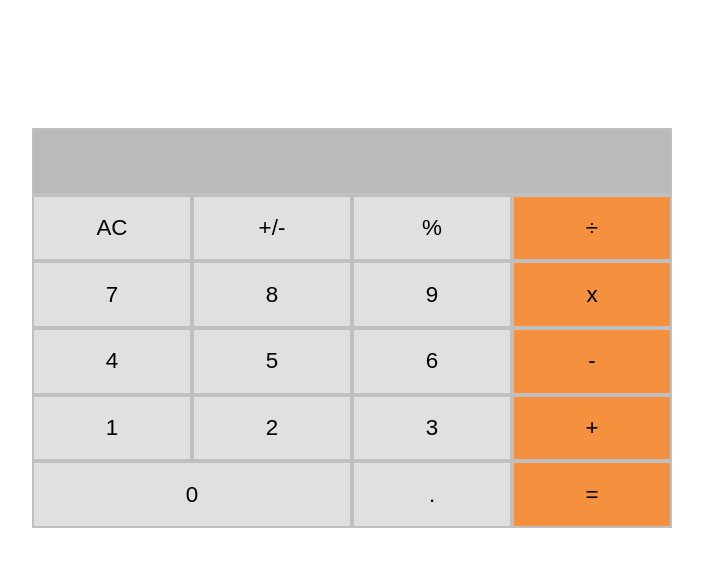
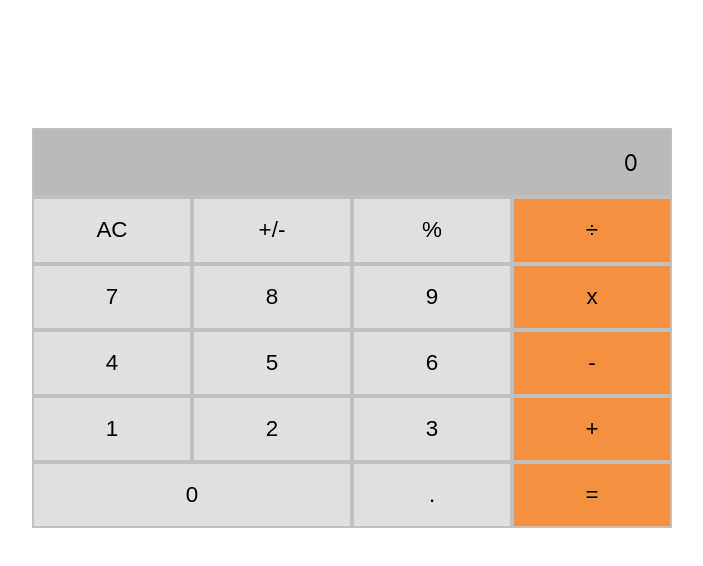
Before and after one commit to ram1117/math-magicians, a React (Create React App) app: page / in a window 1280 px wide. Shown: the top 566 px of the page, without its empty margins (288-991 px from the left). Built offline with nearby package versions, Linux system fonts and the light colour scheme.

Commit message:
Add perform arithmetic operations to calculator.

```diff
--- a/package.json
+++ b/package.json
@@ -7,6 +7,7 @@
     "@testing-library/react": "^13.4.0",
     "@testing-library/user-event": "^13.5.0",
     "big-js": "^3.1.3",
+    "big.js": "^6.2.1",
     "prop-types": "^15.8.1",
     "react": "^18.2.0",
     "react-dom": "^18.2.0",
--- a/src/components/Calculator.css
+++ b/src/components/Calculator.css
@@ -30,8 +30,7 @@
 .buttons:nth-child(9),
 .buttons:nth-child(13),
 .buttons:nth-child(17),
-.buttons:nth-child(20)
-{
+.buttons:nth-child(20) {
   background: #f5913e;
 }
 
--- a/src/components/Calculator.js
+++ b/src/components/Calculator.js
@@ -1,20 +1,25 @@
 import { useState } from 'react';
 import './Calculator.css';
+import calculate from '../logic/calculate';
 
 const Calculator = () => {
-  const [calcData, setCalcData] = useState(null);
+  const [calcData, setCalcData] = useState({ total: '0', next: '', operation: '' });
   const handleClick = (event) => {
-    setCalcData(event.target.textContent);
+    setCalcData(calculate(calcData, event.target.textContent));
   };
   const calcBtnText = ['AC', '+/-', '%', '÷', '7', '8', '9',
     'x', '4', '5', '6', '-', '1', '2', '3', '+', '0', '.', '='];
   return (
-    <div className="calc-container" role="button" tabIndex={0} onClick={handleClick} onKeyDown={() => { }}>
+    <div className="calc-container">
       <>
-        <div className="calc-display">{calcData}</div>
+        <div className="calc-display">
+          {calcData.total}
+          {calcData.operation}
+          {calcData.next}
+        </div>
       </>
       {
-        calcBtnText.map((item) => <button className="buttons" key={item} type="button">{item}</button>)
+        calcBtnText.map((item) => <button className="buttons" onClick={(event) => { handleClick(event); }} key={item} type="button">{item}</button>)
       }
     </div>
   );
--- a/src/logic/operate.js
+++ b/src/logic/operate.js
@@ -20,7 +20,7 @@ export default function operate(numberOne, numberTwo, operation) {
     }
   }
   if (operation === '%') {
-     try {
+    try {
       return one.mod(two).toString();
     } catch (err) {
       return "Can't find modulo as can't divide by 0.";
```
Also changed, not shown: src/logic/calculate.js (line endings or trailing spaces), 1 other file (tests, documents, lock files or other folders).
